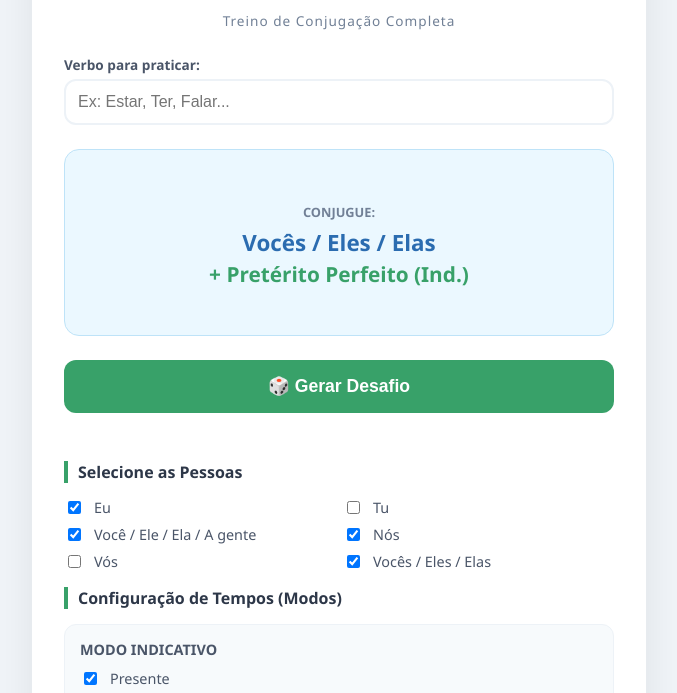
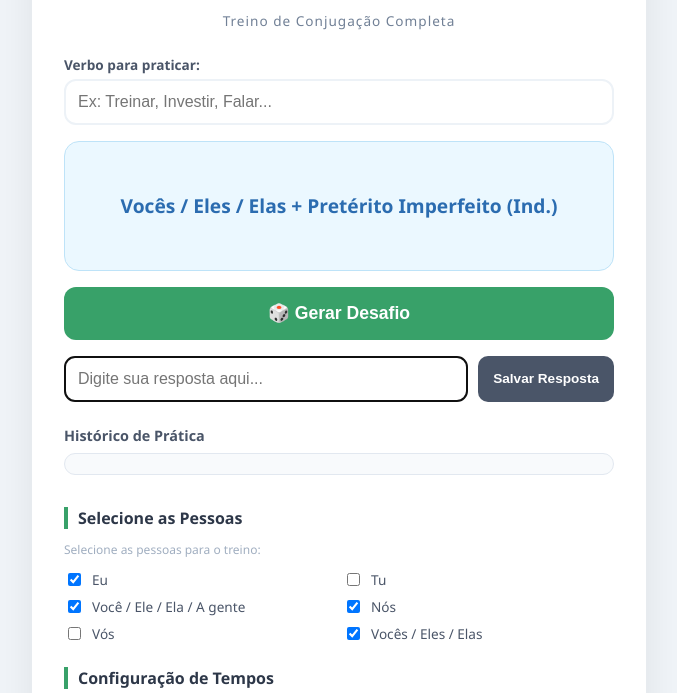
Before and after one commit to zalexzuo/mestre-dos-verbos, a plain HTML site: page index.html in a window 1280 px wide. Both pictures are taken after a click on the button "🎲 Gerar Desafio". Shown: the part 102-795 px from the top of the page, without its empty margins (301-978 px from the left). Drawn offline with Linux system fonts and the light colour scheme.

Commit message:
add history and optimize app

```diff
--- a/index.html
+++ b/index.html
@@ -16,7 +16,7 @@
         <input
           type="text"
           id="verb-input"
-          placeholder="Ex: Estar, Ter, Falar..."
+          placeholder="Ex: Treinar, Investir, Falar..."
         />
       </div>
 
@@ -26,8 +26,23 @@
 
       <button class="btn-generate" id="generateBtn">🎲 Gerar Desafio</button>
 
+      <div class="answer-section">
+        <input
+          type="text"
+          id="answer-input"
+          placeholder="Digite sua resposta aqui..."
+        />
+        <button id="recordBtn">Salvar Resposta</button>
+      </div>
+
+      <h4 class="history-title">Histórico de Prática</h4>
+      <div class="history-container" id="history-container">
+        <div id="history-list"></div>
+      </div>
+
       <div class="settings-section">
         <h3>Selecione as Pessoas</h3>
+        <p class="section-instruction">Selecione as pessoas para o treino:</p>
         <div class="checkbox-group person-group">
           <label
             ><input type="checkbox" name="person" value="Eu" checked />
@@ -59,7 +74,10 @@
           >
         </div>
 
-        <h3 class="section-divider">Configuração de Tempos (Modos)</h3>
+        <h3 class="section-divider">Configuração de Tempos</h3>
+        <p class="section-instruction">
+          Selecione os tempos verbais para incluir:
+        </p>
 
         <div class="mode-container">
           <h4>Modo Indicativo</h4>
@@ -87,6 +105,7 @@
                 type="checkbox"
                 name="tense"
                 value="Pretérito Imperfeito (Ind.)"
+                checked
               />
               Pretérito Imperfeito</label
             >
@@ -209,25 +228,22 @@
               Infinitivo Impessoal</label
             >
             <label
-              ><input type="checkbox" name="tense" value="Gerúndio" />
+              ><input type="checkbox" name="tense" value="Gerúndio" checked />
               Gerúndio</label
             >
             <label
-              ><input type="checkbox" name="tense" value="Particípio Passado" />
+              ><input
+                type="checkbox"
+                name="tense"
+                value="Particípio Passado"
+                checked
+              />
               Particípio Passado</label
             >
             <hr />
             <label
               ><input type="checkbox" name="tense" value="Infinitivo Pessoal" />
               Infinitivo Pessoal</label
-            >
-            <label class="compound"
-              ><input
-                type="checkbox"
-                name="tense"
-                value="Infinitivo Pessoal Composto"
-              />
-              Infinitivo Pessoal Comp.</label
             >
             <label
               ><input
--- a/script.js
+++ b/script.js
@@ -1,32 +1,61 @@
 document.addEventListener("DOMContentLoaded", () => {
   const generateBtn = document.getElementById("generateBtn");
+  const recordBtn = document.getElementById("recordBtn");
   const displayText = document.getElementById("display-text");
+  const historyList = document.getElementById("history-list");
+  const historyContainer = document.getElementById("history-container");
+
+  let currentPrompt = "";
 
   generateBtn.addEventListener("click", () => {
     const selectedPersons = Array.from(
       document.querySelectorAll('input[name="person"]:checked'),
     ).map((cb) => cb.value);
-
     const selectedTenses = Array.from(
       document.querySelectorAll('input[name="tense"]:checked'),
     ).map((cb) => cb.value);
 
     if (selectedPersons.length === 0 || selectedTenses.length === 0) {
-      alert("Por favor, selecione pelo menos uma pessoa e um tempo!");
+      alert("Selecione pelo menos uma pessoa e um tempo!");
       return;
     }
 
-    const randomPerson =
+    const person =
       selectedPersons[Math.floor(Math.random() * selectedPersons.length)];
-    const randomTense =
+    const tense =
       selectedTenses[Math.floor(Math.random() * selectedTenses.length)];
+    currentPrompt = `${person} + ${tense}`;
 
-    displayText.innerHTML = `
-            <div>
-                <span style="color: #718096; font-size: 0.8rem;">CONJUGUE:</span><br>
-                <strong style="font-size: 1.4rem;">${randomPerson}</strong><br>
-                <span style="color: #38a169;">+ ${randomTense}</span>
-            </div>
-        `;
+    displayText.innerHTML = `<strong>${currentPrompt}</strong>`;
+    document.getElementById("answer-input").value = "";
+    document.getElementById("answer-input").focus();
+  });
+
+  recordBtn.addEventListener("click", () => {
+    const verb = document.getElementById("verb-input").value || "(Sem verbo)";
+    const answer = document.getElementById("answer-input").value;
+
+    if (!currentPrompt) {
+      alert("Gere um desafio primeiro!");
+      return;
+    }
+
+    const now = new Date();
+    const timestamp = now.toLocaleTimeString("pt-BR", { hour12: false });
+
+    const newItem = document.createElement("div");
+    newItem.className = "history-item";
+
+    newItem.innerHTML = `
+          <div style="display: flex; justify-content: space-between; align-items: center;">
+              <b>${verb}</b>
+              <span style="font-size: 0.65rem; color: #a0aec0;">${timestamp}</span>
+          </div>
+          <div>(${currentPrompt})</div>
+          <i>Resp: ${answer}</i>
+      `;
+
+    historyList.prepend(newItem);
+    historyContainer.scrollTop = 0;
   });
 });
--- a/style.css
+++ b/style.css
@@ -30,8 +30,9 @@ body {
   font-size: 0.85rem;
   letter-spacing: 1px;
 }
+
 .input-section {
-  margin-bottom: 1.5rem;
+  margin-bottom: 1rem;
 }
 .input-section label {
   display: block;
@@ -48,24 +49,25 @@ body {
   font-size: 1rem;
   box-sizing: border-box;
 }
+
 #display-area {
   background: #ebf8ff;
   padding: 1.5rem;
   border-radius: 15px;
-  margin-bottom: 1.5rem;
-  min-height: 100px;
+  margin-bottom: 1rem;
+  min-height: 80px;
   display: flex;
   align-items: center;
   justify-content: center;
   border: 1px solid #bee3f8;
 }
 #display-text {
-  font-size: 1.3rem;
+  font-size: 1.2rem;
   font-weight: bold;
   color: #2b6cb0;
   text-align: center;
-  line-height: 1.5;
 }
+
 .btn-generate {
   background: #38a169;
   color: white;
@@ -77,30 +79,96 @@ body {
   cursor: pointer;
   transition: 0.2s;
   width: 100%;
-  margin-bottom: 2rem;
+  margin-bottom: 1rem;
 }
 .btn-generate:hover {
   background: #2f855a;
-  transform: translateY(-1px);
 }
+
+.answer-section {
+  display: flex;
+  gap: 10px;
+  margin-bottom: 0.5rem;
+}
+#answer-input {
+  flex: 1;
+  padding: 12px;
+  border: 2px solid #e2e8f0;
+  border-radius: 10px;
+  font-size: 1rem;
+}
+#recordBtn {
+  background: #4a5568;
+  color: white;
+  border: none;
+  padding: 0 15px;
+  border-radius: 10px;
+  cursor: pointer;
+  font-weight: bold;
+  font-size: 0.85rem;
+  white-space: nowrap;
+}
+#recordBtn:hover {
+  background: #2d3748;
+}
+
+.history-title {
+  font-size: 0.9rem;
+  color: #4a5568;
+  margin: 1.5rem 0 0.5rem 0;
+  font-weight: bold;
+}
+.history-container {
+  background: #f8fafc;
+  border-radius: 12px;
+  padding: 10px;
+  border: 1px solid #e2e8f0;
+  max-height: 150px;
+  overflow-y: auto;
+  margin-bottom: 2rem;
+}
+.history-item {
+  font-size: 0.85rem;
+  padding: 8px;
+  border-bottom: 1px solid #edf2f7;
+  color: #4a5568;
+  line-height: 1.4;
+}
+.history-item:last-child {
+  border-bottom: none;
+}
+.history-item b {
+  color: #2d3748;
+}
+.history-item i {
+  color: #38a169;
+}
+
 .settings-section h3 {
   font-size: 1rem;
   color: #2d3748;
   border-left: 4px solid #38a169;
   padding-left: 10px;
-  margin-bottom: 15px;
+  margin-top: 1.5rem;
+  margin-bottom: 5px;
 }
+.section-instruction {
+  font-size: 0.75rem;
+  color: #a0aec0;
+  margin-bottom: 12px;
+}
+
 .mode-container {
   background: #f7fafc;
   padding: 15px;
   border-radius: 12px;
-  margin-bottom: 15px;
+  margin-top: 10px;
   border: 1px solid #edf2f7;
 }
 .mode-container h4 {
   margin: 0 0 10px 0;
-  font-size: 0.9rem;
-  color: #4a5568;
+  font-size: 0.8rem;
+  color: #718096;
   text-transform: uppercase;
 }
 .checkbox-group {
@@ -112,12 +180,12 @@ body {
   grid-template-columns: 1fr 1fr;
 }
 label {
-  font-size: 0.9rem;
+  font-size: 0.85rem;
   color: #4a5568;
   cursor: pointer;
   display: flex;
   align-items: center;
-  gap: 10px;
+  gap: 8px;
 }
 hr {
   border: 0;
```
